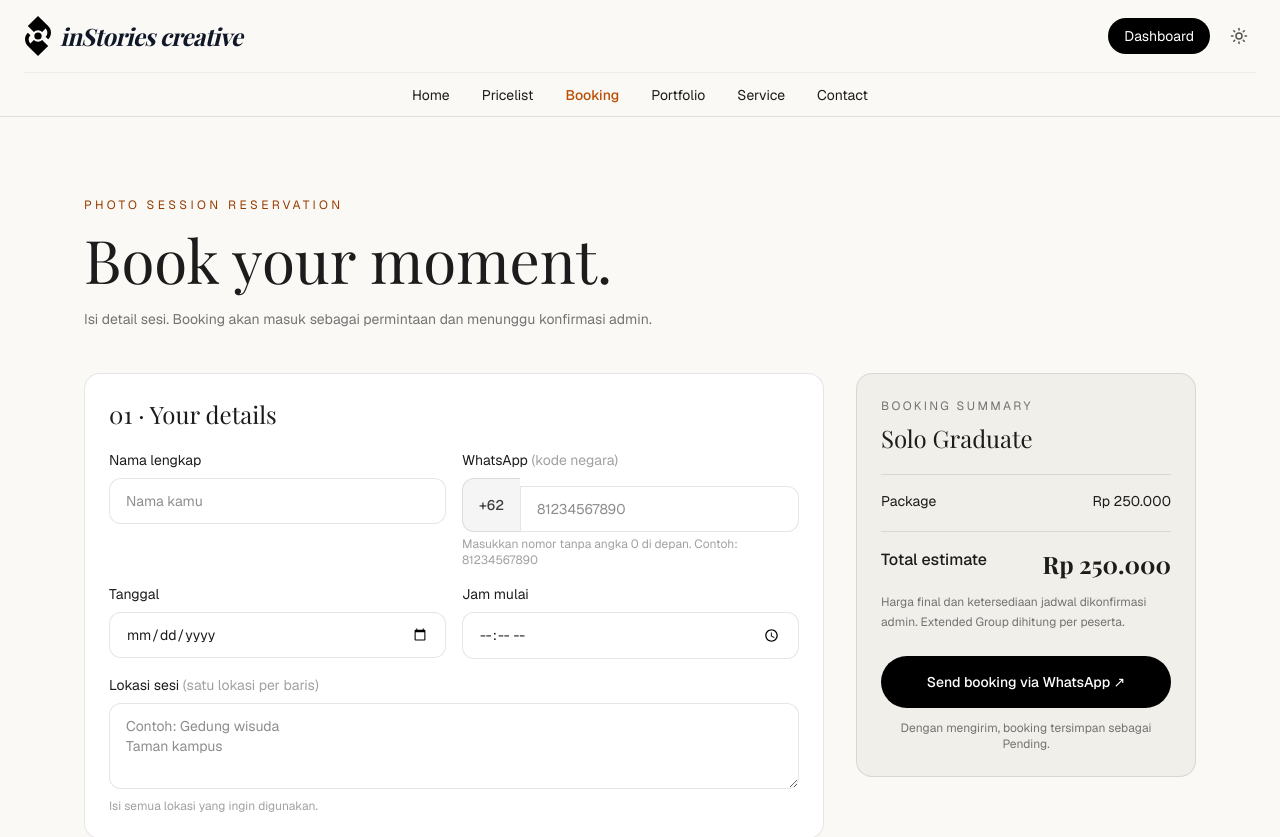
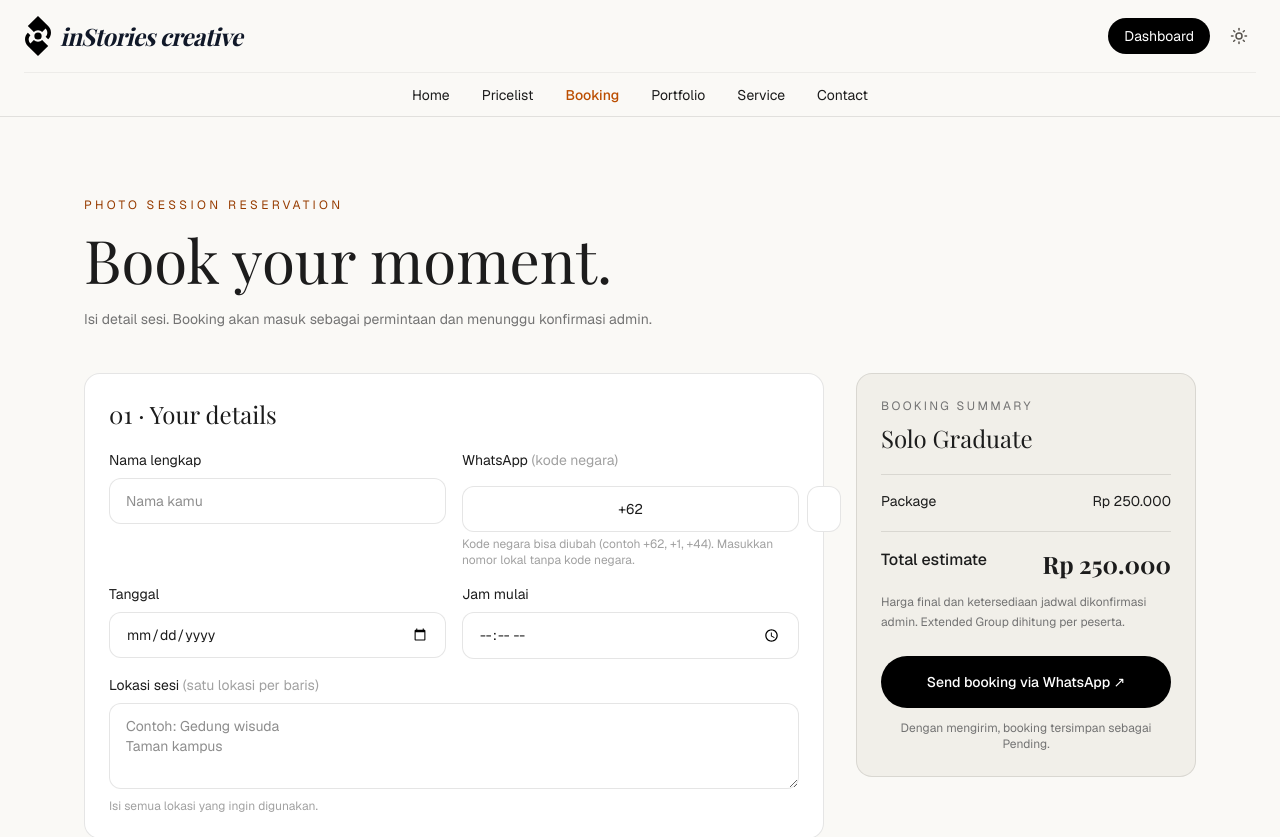
Before and after one commit to abazic/Pilihin-App, a Next.js app: page /booking in a window 1280 px wide. Shown: the top 837 px of the page. Built offline with nearby package versions, Linux system fonts and the light colour scheme; a web font is replaced by a local one.

Commit message:
Make WhatsApp country code editable on booking form

```diff
--- a/app/booking/page.tsx
+++ b/app/booking/page.tsx
@@ -23,6 +23,7 @@ const money = (n: number) => 'Rp ' + n.toLocaleString('id-ID');
 export default function BookingPage() {
   const [name, setName] = useState('');
   const [wa, setWa] = useState('');
+  const [countryCode, setCountryCode] = useState('+62');
   const [date, setDate] = useState('');
   const [time, setTime] = useState('');
   const [locations, setLocations] = useState('');
@@ -50,8 +51,14 @@ export default function BookingPage() {
   async function submit(e: React.FormEvent) {
     e.preventDefault();
     setError('');
-    if (!/^8\d{7,12}$/.test(wa)) {
-      setError('Nomor WhatsApp harus diawali 8 dan diisi tanpa angka 0 di depan. Kode negara +62 sudah disediakan.');
+    const normalizedCountryCode = countryCode.trim();
+    const countryDigits = normalizedCountryCode.replace(/\D/g, '');
+    if (!/^\+[1-9]\d{0,3}$/.test(normalizedCountryCode) || countryDigits.length < 1) {
+      setError('Kode negara tidak valid. Gunakan format +62, +1, atau kode negara lainnya.');
+      return;
+    }
+    if (!/^\d{6,14}$/.test(wa) || (countryDigits + wa).length > 15) {
+      setError('Nomor WhatsApp tidak valid. Masukkan 6–14 digit nomor, tanpa kode negara atau tanda +.');
       return;
     }
     if (locationsArray.length === 0) {
@@ -63,7 +70,7 @@ export default function BookingPage() {
       const response = await fetch('/api/booking', {
         method: 'POST',
         headers: { 'Content-Type': 'application/json' },
-        body: JSON.stringify({ name, whatsapp: `+62${wa}`, date, time, locations: locationsArray, package: pkg, participants, addons: selected, notes }),
+        body: JSON.stringify({ name, whatsapp: `${normalizedCountryCode}${wa}`, date, time, locations: locationsArray, package: pkg, participants, addons: selected, notes }),
       });
       const data = await response.json();
       if (!response.ok) throw new Error(data.error || 'Booking gagal');
@@ -107,11 +114,11 @@ export default function BookingPage() {
               <div className="mt-5 grid gap-4 sm:grid-cols-2">
                 <label className="text-sm">Nama lengkap<input className={field} value={name} onChange={(e) => setName(e.target.value)} required minLength={2} placeholder="Nama kamu" /></label>
                 <label className="text-sm">WhatsApp <span className="text-neutral-400">(kode negara)</span>
-                  <div className="mt-2 flex">
-                    <span className="flex items-center rounded-l-xl border border-r-0 border-black/10 bg-neutral-100 px-4 text-sm font-medium text-neutral-700 dark:border-white/10 dark:bg-[#252521] dark:text-stone-200">+62</span>
-                    <input className={field + ' mt-0 rounded-l-none'} value={wa} onChange={(e) => setWa(e.target.value.replace(/\\D/g, '').slice(0, 13))} required placeholder="81234567890" inputMode="numeric" type="tel" minLength={8} maxLength={13} pattern="8[0-9]{7,12}" aria-describedby="whatsapp-hint" />
+                  <div className="mt-2 flex gap-2">
+                    <input className={field + ' mt-0 w-24 shrink-0 text-center'} value={countryCode} onChange={(e) => setCountryCode('+' + e.target.value.replace(/\\D/g, '').slice(0, 4))} required type="tel" inputMode="tel" aria-label="Kode negara WhatsApp" placeholder="+62" maxLength={5} />
+                    <input className={field + ' mt-0'} value={wa} onChange={(e) => setWa(e.target.value.replace(/\\D/g, '').slice(0, 14))} required placeholder="81234567890" inputMode="numeric" type="tel" minLength={6} maxLength={14} aria-describedby="whatsapp-hint" />
                   </div>
-                  <span id="whatsapp-hint" className="mt-1 block text-xs text-neutral-400">Masukkan nomor tanpa angka 0 di depan. Contoh: 81234567890</span>
+                  <span id="whatsapp-hint" className="mt-1 block text-xs text-neutral-400">Kode negara bisa diubah (contoh +62, +1, +44). Masukkan nomor lokal tanpa kode negara.</span>
                 </label>
                 <label className="text-sm">Tanggal<input className={field} type="date" value={date} min={new Date().toISOString().slice(0, 10)} onChange={(e) => setDate(e.target.value)} required /></label>
                 <label className="text-sm">Jam mulai<input className={field} type="time" value={time} onChange={(e) => setTime(e.target.value)} required /></label>
```
